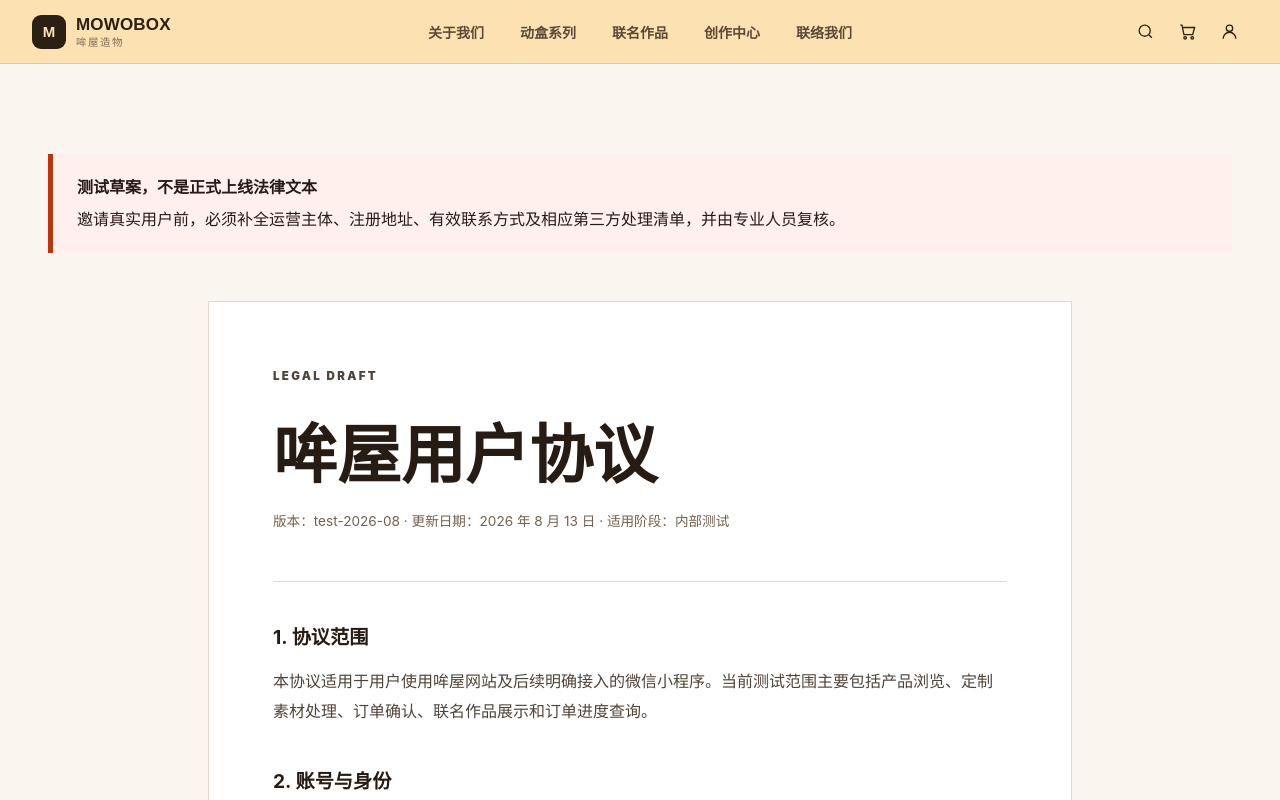
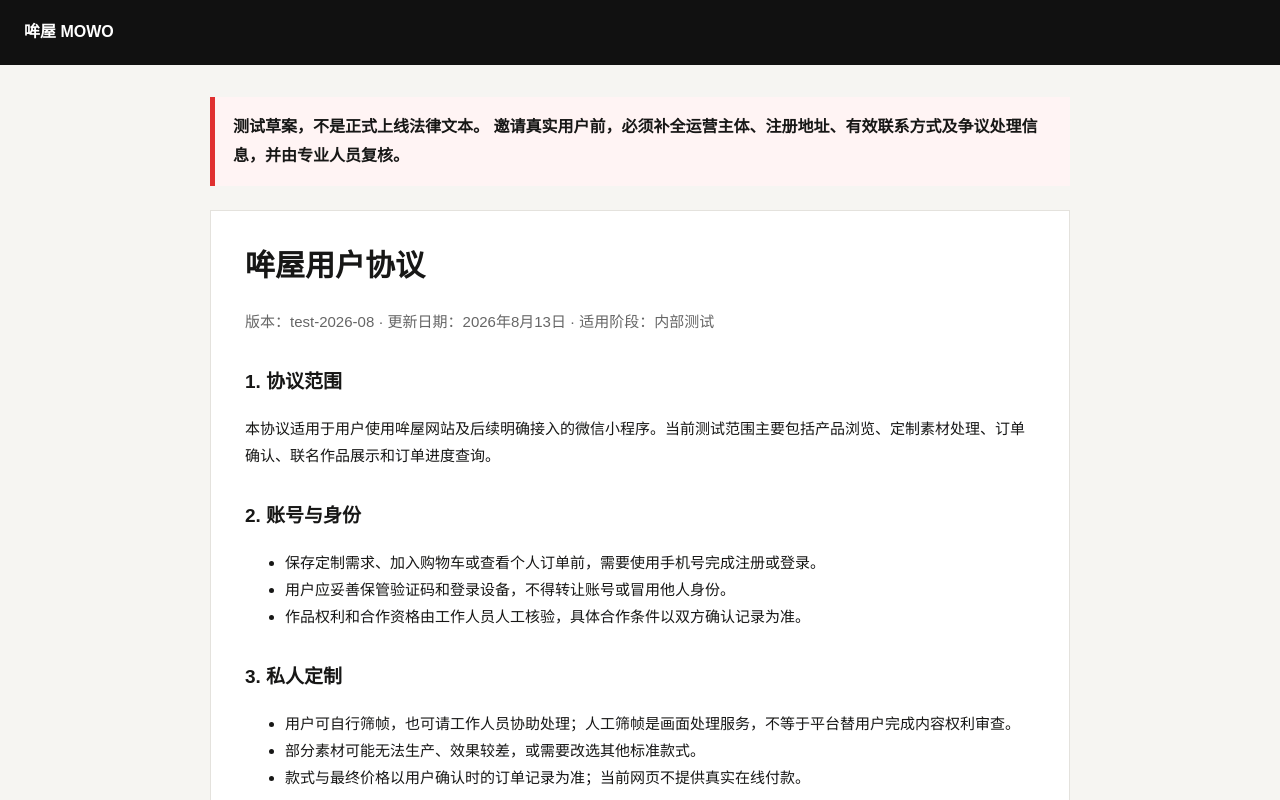
Before and after one commit to hx17721384897-dev/mowo, a Vue app in the folder frontend-vue/: page /legal/terms in a window 1280 px wide. Shown: the top 800 px of the page. Built offline with nearby package versions, Linux system fonts and the light colour scheme.

Commit message:
feat: restore legal page visual fidelity

```diff
--- a/frontend-vue/src/layouts/PublicLayout.vue
+++ b/frontend-vue/src/layouts/PublicLayout.vue
@@ -9,7 +9,7 @@ const route = useRoute()
 <template>
   <div class="public-shell">
     <a class="skip-link" href="#main-content">跳到主要内容</a>
-    <PublicHeader />
+    <PublicHeader v-if="!route.meta.pageOwnHeader" />
     <div id="main-content"><RouterView /></div>
     <PublicFooter v-if="!route.meta.pageOwnFooter" />
   </div>
--- a/frontend-vue/src/router/index.ts
+++ b/frontend-vue/src/router/index.ts
@@ -71,14 +71,22 @@ const router = createRouter({
           name: 'terms',
           component: LegalView,
           props: { document: 'terms' },
-          meta: { title: '用户协议（测试草案）· 哞屋 MOWO' }
+          meta: {
+            title: '用户协议（测试草案）· 哞屋 MOWO',
+            pageOwnHeader: true,
+            pageOwnFooter: true
+          }
         },
         {
           path: 'legal/privacy',
           name: 'privacy',
           component: LegalView,
           props: { document: 'privacy' },
-          meta: { title: '隐私政策（测试草案）· 哞屋 MOWO' }
+          meta: {
+            title: '隐私政策（测试草案）· 哞屋 MOWO',
+            pageOwnHeader: true,
+            pageOwnFooter: true
+          }
         }
       ]
     },
--- a/frontend-vue/src/styles/public.css
+++ b/frontend-vue/src/styles/public.css
@@ -649,49 +649,6 @@
   color: var(--mowo-color-muted);
 }
 
-.legal-page {
-  padding-block: clamp(3rem, 7vw, 6rem);
-}
-.draft-notice {
-  padding: 1.25rem 1.5rem;
-  border-left: 0.35rem solid var(--mowo-color-danger);
-  background: #fff0ed;
-}
-.draft-notice p {
-  margin: 0.5rem 0 0;
-  line-height: 1.7;
-}
-.legal-document {
-  max-width: 54rem;
-  margin: 3rem auto 0;
-  padding: clamp(1.5rem, 5vw, 4rem);
-  border: 1px solid var(--mowo-color-line);
-  background: white;
-}
-.legal-document header {
-  padding-bottom: 2rem;
-  border-bottom: 1px solid var(--mowo-color-line);
-}
-.legal-document h1 {
-  margin: 0.5rem 0;
-  font-size: clamp(2.2rem, 5vw, 4rem);
-}
-.legal-document header > p:last-child {
-  color: var(--mowo-color-muted);
-  font-size: 0.85rem;
-}
-.legal-document section {
-  margin-top: 2.5rem;
-}
-.legal-document h2 {
-  font-size: 1.2rem;
-}
-.legal-document p,
-.legal-document li {
-  color: #514337;
-  line-height: 1.9;
-}
-
 .site-footer {
   padding: 4rem max(1.5rem, calc((100vw - 74rem) / 2)) 1.5rem;
   background: var(--mowo-color-dark);
--- a/frontend-vue/src/views/LegalView.vue
+++ b/frontend-vue/src/views/LegalView.vue
@@ -7,22 +7,24 @@ const isTerms = computed(() => props.document === 'terms')
 const title = computed(() => (isTerms.value ? '哞屋用户协议' : '哞屋隐私政策'))
 const version = computed(() => (isTerms.value ? 'test-2026-08' : 'dev-2026-08'))
 const sections = computed(() => (isTerms.value ? agreementSections : privacySections))
+const notice = computed(() =>
+  isTerms.value
+    ? '邀请真实用户前，必须补全运营主体、注册地址、有效联系方式及争议处理信息，并由专业人员复核。'
+    : '邀请真实用户前，必须补全个人信息处理者名称、注册地址、有效联系方式、第三方处理清单、具体保存期限和正式部署位置，并由专业人员复核。'
+)
 </script>
 
 <template>
-  <main class="legal-page page-width">
-    <aside class="draft-notice">
-      <strong>测试草案，不是正式上线法律文本</strong>
-      <p>
-        邀请真实用户前，必须补全运营主体、注册地址、有效联系方式及相应第三方处理清单，并由专业人员复核。
-      </p>
+  <div class="legal-shell">
+    <header class="legal-header"><RouterLink to="/">哞屋 MOWO</RouterLink></header>
+    <main class="legal-wrap">
+      <aside class="legal-notice">
+        <strong>测试草案，不是正式上线法律文本。</strong>
+        {{ notice }}
       </aside>
       <article class="legal-document">
-      <header>
-        <p class="section-kicker">LEGAL DRAFT</p>
         <h1>{{ title }}</h1>
-        <p>版本：{{ version }} · 更新日期：2026 年 8 月 13 日 · 适用阶段：内部测试</p>
-      </header>
+        <p class="legal-meta">版本：{{ version }} · 更新日期：2026年8月13日 · 适用阶段：内部测试</p>
         <section v-for="section in sections" :key="section.title">
           <h2>{{ section.title }}</h2>
           <p v-for="paragraph in section.paragraphs" :key="paragraph">{{ paragraph }}</p>
@@ -32,4 +34,77 @@ const sections = computed(() => (isTerms.value ? agreementSections : privacySect
         </section>
       </article>
     </main>
+  </div>
 </template>
+
+<style scoped>
+.legal-shell {
+  min-height: 100vh;
+  background: #f6f5f2;
+  color: #171716;
+  font-family: 'Noto Sans SC', 'Microsoft YaHei', sans-serif;
+  line-height: 1.8;
+}
+
+.legal-header {
+  padding: 18px 24px;
+  background: #111;
+  color: #fff;
+}
+
+.legal-header a {
+  color: #fff;
+  font-weight: 900;
+  text-decoration: none;
+}
+
+.legal-wrap {
+  width: min(860px, calc(100% - 32px));
+  margin: 32px auto 64px;
+}
+
+.legal-notice {
+  margin-bottom: 24px;
+  padding: 16px 18px;
+  border-left: 5px solid #e03030;
+  background: #fff4f4;
+  font-weight: 700;
+}
+
+.legal-document {
+  padding: 28px 34px;
+  border: 1px solid #e4e2dd;
+  background: #fff;
+}
+
+.legal-document h1 {
+  margin: 0 0 8px;
+  font-size: 30px;
+}
+
+.legal-meta {
+  margin-bottom: 28px;
+  color: #666;
+  font-size: 14px;
+}
+
+.legal-document h2 {
+  margin: 30px 0 8px;
+  font-size: 19px;
+}
+
+.legal-document p,
+.legal-document li {
+  font-size: 15px;
+}
+
+@media (max-width: 600px) {
+  .legal-document {
+    padding: 22px 18px;
+  }
+
+  .legal-document h1 {
+    font-size: 25px;
+  }
+}
+</style>
```
Also changed, not shown: 2 other files (tests, documents, lock files or other folders). Lines whose indentation alone changed are shown as unchanged.
